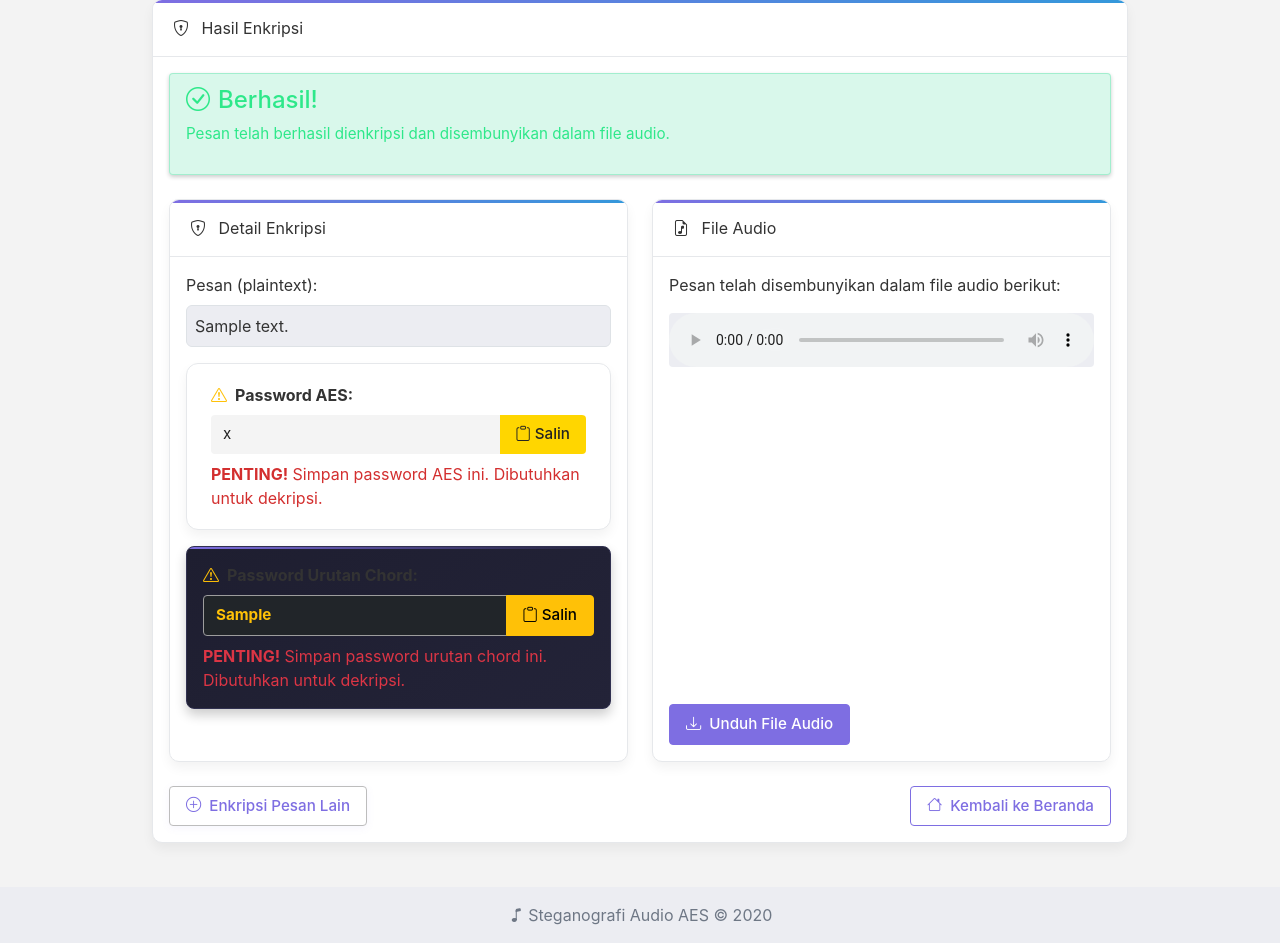
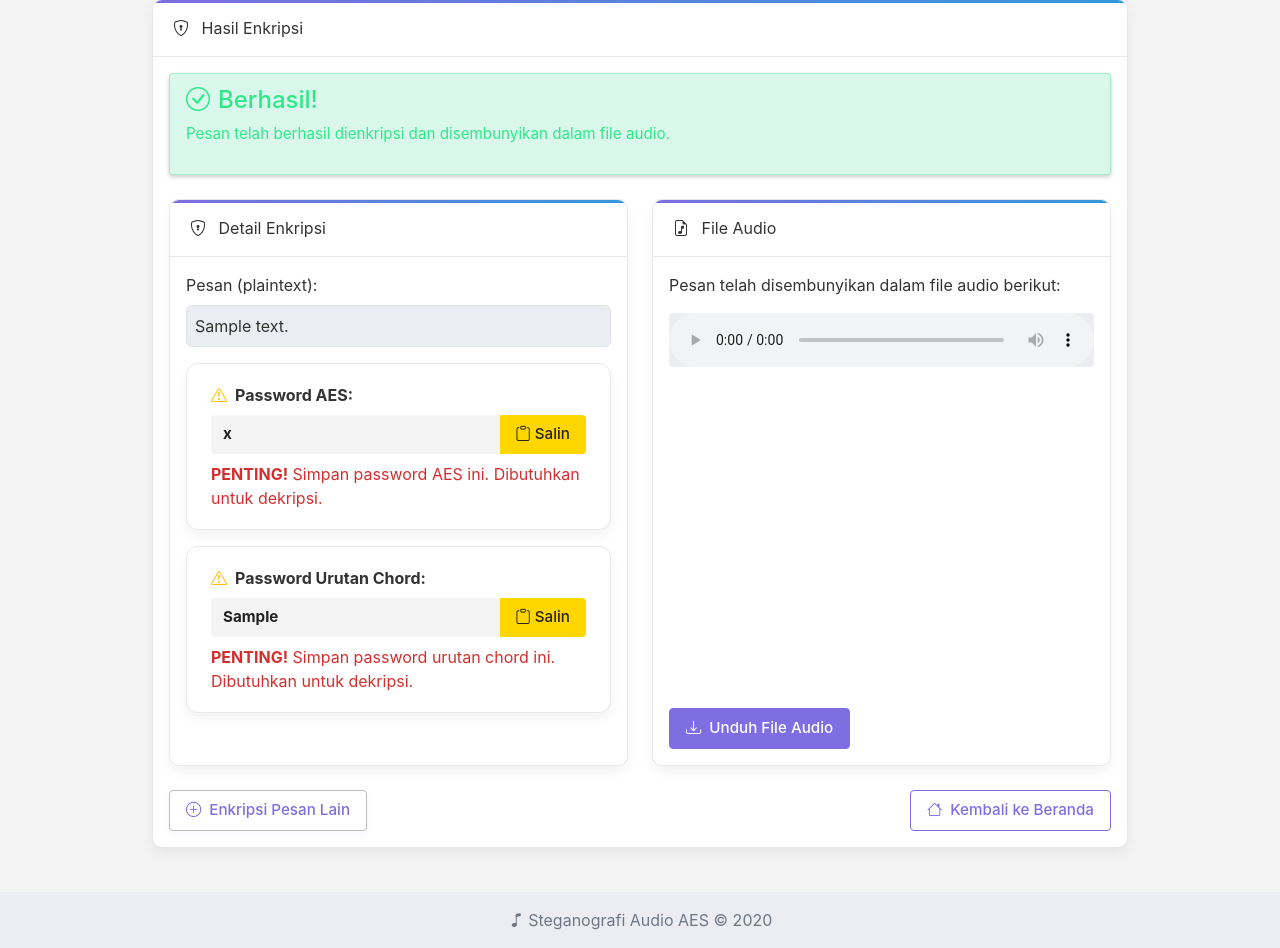
Before and after one commit to raoulhakim/aes-to-hex-to-biner-to-mapping-chord, a Flask app: template app/templates/encrypt_result.html in a window 1280 px wide. Shown: the part 93-1041 px from the top of the page. Run offline with Flask 3, Linux system fonts and the light colour scheme; the template is opened without the code that fills it: most values are stand-ins (such as "Sample title", 1, 10 or a date in 2020); parts of the project's set-up code (start-up, migrations or seed data) failed here and were passed over.

Commit message:
ketinggalan

```diff
--- a/app/templates/encrypt_result.html
+++ b/app/templates/encrypt_result.html
@@ -30,7 +30,7 @@
                                 <strong>Password AES:</strong>
                             </div>
                             <div class="input-group mb-2">
-                                <input type="text" class="form-control" value="{{ aes_password }}" id="aes_password" readonly>
+                                <input type="text" class="form-control fw-bold" value="{{ aes_password }}" id="aes_password" readonly>
                                 <button class="btn btn-warning" type="button" id="copyAesBtn">
                                     <i class="bi bi-clipboard"></i> Salin
                                 </button>
@@ -38,13 +38,13 @@
                             <div class="text-danger"><strong>PENTING!</strong> Simpan password AES ini. Dibutuhkan untuk dekripsi.</div>
                         </div>
 
-                        <div class="data-card mt-3">
+                        <div class="encryption-key-card">
                             <div class="d-flex align-items-center mb-2">
                                 <i class="bi bi-exclamation-triangle text-warning me-2"></i>
                                 <strong>Password Urutan Chord:</strong>
                             </div>
                             <div class="input-group mb-2">
-                                <input type="text" class="form-control bg-dark text-warning fw-bold"
+                                <input type="text" class="form-control fw-bold"
                                     value="{{ chord_positions }}" id="chord_positions" readonly>
                                 <button class="btn btn-warning" type="button" id="copyChordBtn">
                                     <i class="bi bi-clipboard"></i> Salin
```
